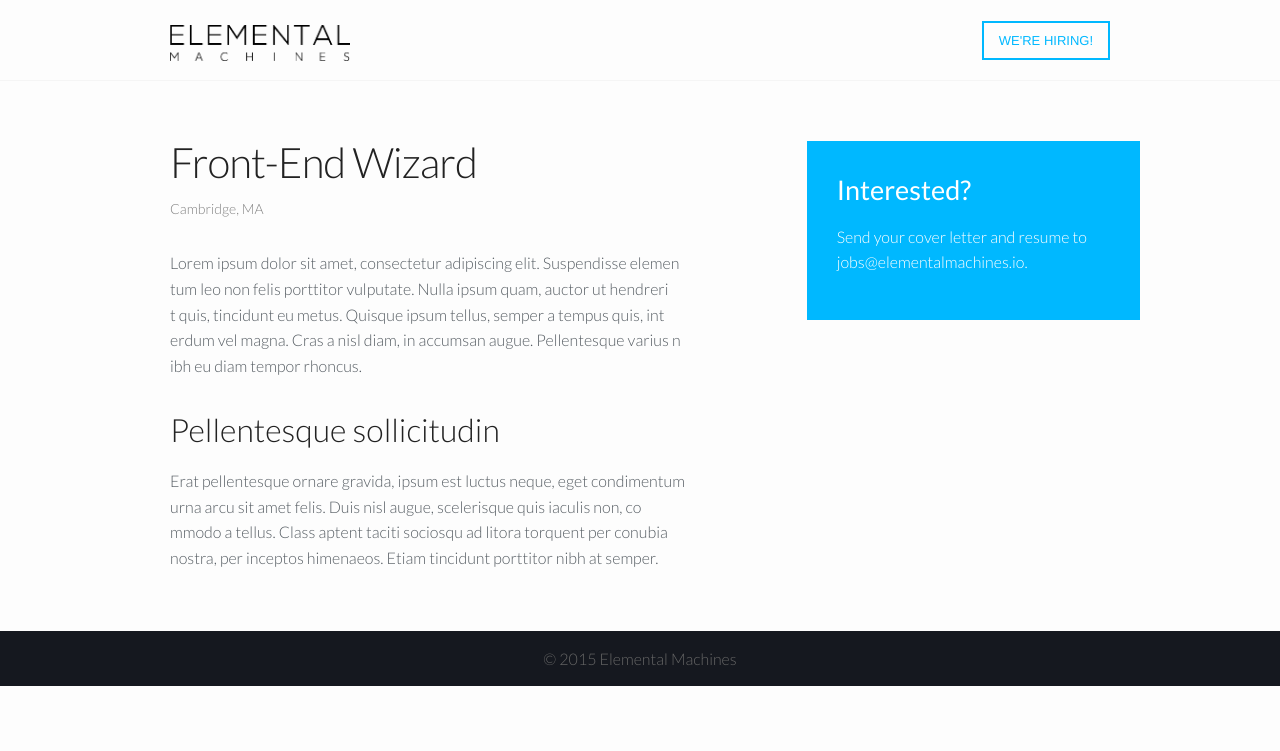
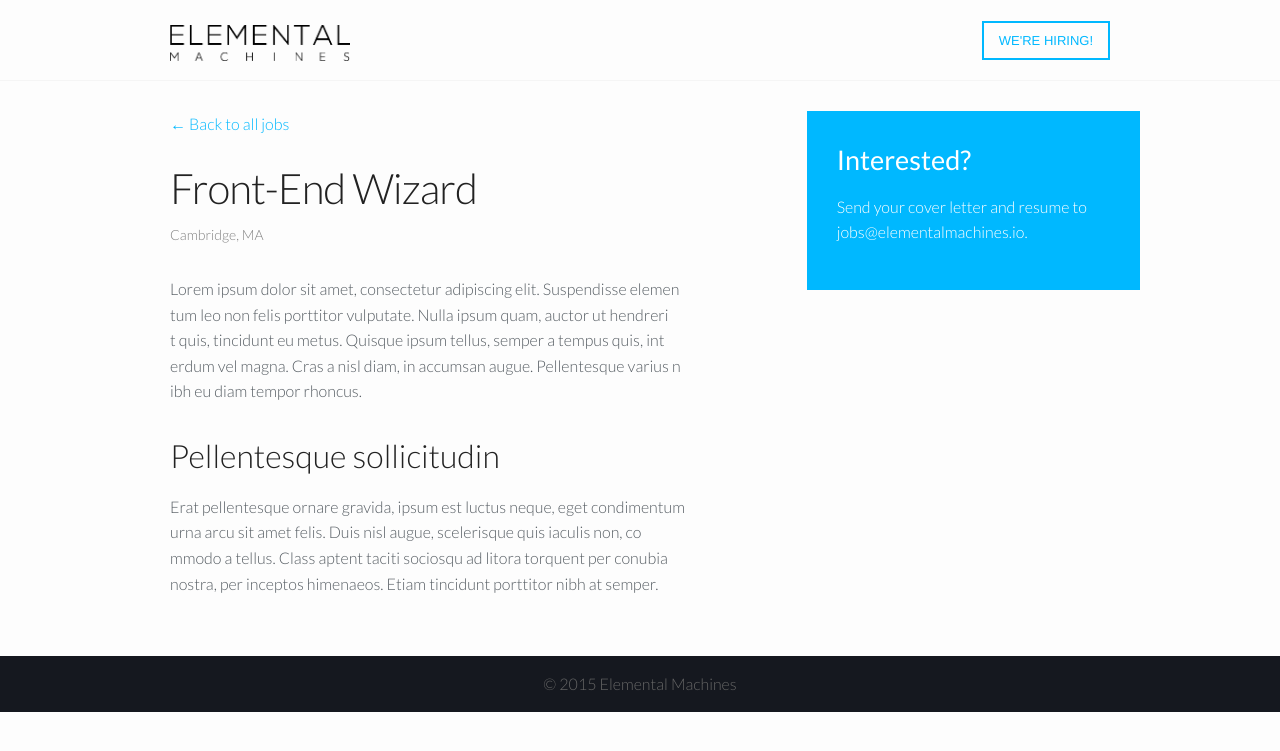
Before and after one commit to ashleyengelhardt/EM, a Jekyll site: the page built from _posts/2015-10-31-front-end-wizard.md, in a window 1280 px wide. Shown: the top 751 px of the page. Built offline with Jekyll 4.4.1, drawn with Linux system fonts in a browser that asks for light colours.

Commit message:
Updated CSS

```diff
--- a/_layouts/default.html
+++ b/_layouts/default.html
@@ -6,7 +6,7 @@
   <body>
 
 
-	<div class="sticky contain-to-grid">
+	<div class="contain-to-grid">
 	<nav class="top-bar" data-topbar>
           <ul class="title-area">
 
--- a/_layouts/landing.html
+++ b/_layouts/landing.html
@@ -6,7 +6,7 @@
   <body id="landing">
 
 
-	<div class="sticky contain-to-grid">
+	<div class="contain-to-grid">
 	<nav class="top-bar" data-topbar>
           <ul class="title-area">
 
--- a/_layouts/post.html
+++ b/_layouts/post.html
@@ -4,6 +4,7 @@
 <div class="row section job-post">
 	<div class="row">
 		<div class="large-8 columns">
+			<p class="back"><a href="{{ site.baseurl | append: '/jobs.html' }}">&larr; Back to all jobs</a></p>
 			<header class="post-header">
 				<h1 class="post-title">{{ page.title }}</h1>
 				<p class="post-meta">{{ page.location }}</p>
--- a/css/main.scss
+++ b/css/main.scss
@@ -198,13 +198,17 @@
 //----------------------------
 // Landing
 //----------------------------
-#landing .sticky img {
-	display: none;
+/*
+#landing .sticky {
+	visibility: hidden;
 }
+*/
 
+/*
 #landing .sticky.fixed img {
 	display: block;
 }
+*/
 
 .hero {
 	background-image: url('../assets/background2.jpg') !important;
@@ -227,7 +231,7 @@
 }
 
 .hero img.logo {
-	margin: 30px 0px;
+	margin: 20px 0px 30px 0px;
 	width: 80%;
 }
 
@@ -367,6 +371,18 @@
 //----------------------------
 // Jobs post
 //----------------------------
+p.back {
+	margin-bottom: $spacing-unit;
+}
+
+p.back a {
+	color: $blue-color-1;
+}
+
+.section.job-post {
+	padding-top: $spacing-unit;
+}
+
 .job-post .columns.callout {
 	padding-top: $spacing-unit;
 	padding-bottom: $spacing-unit;
@@ -477,6 +493,24 @@
     //----------------------------
 	// Landing
 	//----------------------------
+
+	/*
+	#landing .sticky {
+		visibility: visible;
+	}
+	*/
+	#landing .top-bar-section ul li > a.button {
+		background: none;
+		border: 2px solid #fff;
+		color: #fff;
+	}
+
+	#landing .top-bar-section ul li > a.button:hover {
+		background: $blue-color-5;
+		border: 2px solid $blue-color-5;
+		color: #fff;
+	}
+
 	.hero {
 		background-image: url('../assets/background2.jpg') !important;
 		background-size: 100% auto !important;
@@ -518,6 +552,13 @@
 	}
 
 	//----------------------------
+	// Jop openings
+	//----------------------------
+	#open-positions {
+		padding-bottom: 0;
+	}
+
+	//----------------------------
 	// Jobs post
 	//----------------------------
 	div.job-post {
--- a/jobs.html
+++ b/jobs.html
@@ -31,7 +31,7 @@
                     <h5 class="job-title"><a href="{{ post.url | prepend: site.baseurl }}">{{ post.title }}</a></h5>
 					<p class="location">{{ post.location }}</p>
                     <p>{{ post.excerpt }}</p>
-                    <a href="{{ post.url | prepend: site.baseurl }}">Read more &#10142;</a>
+                    <a href="{{ post.url | prepend: site.baseurl }}">Read more &rarr;</a>
                 </li>
                 {% endfor %}
             </ul>
```
